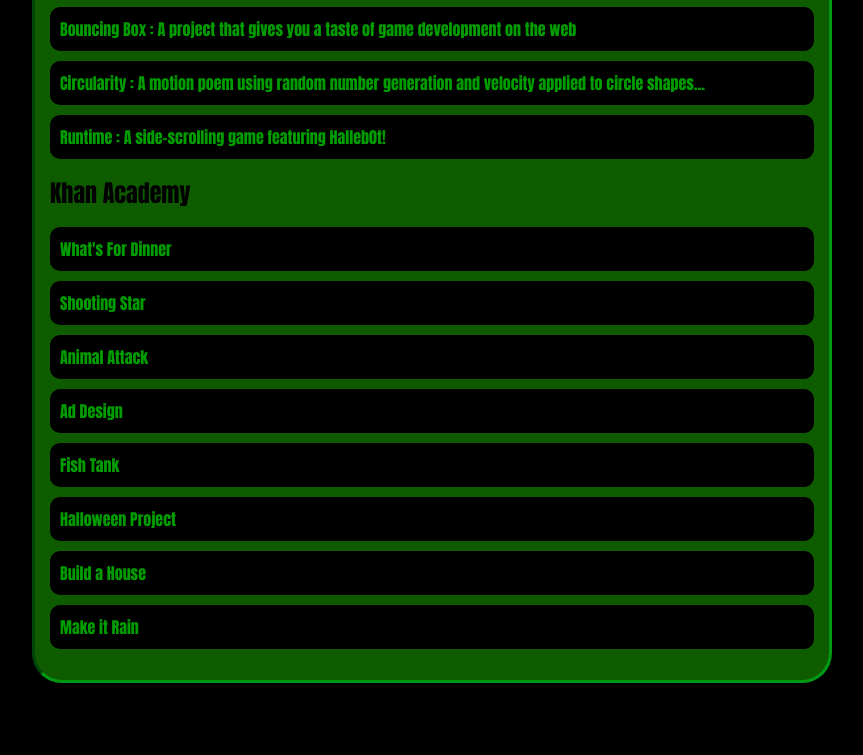
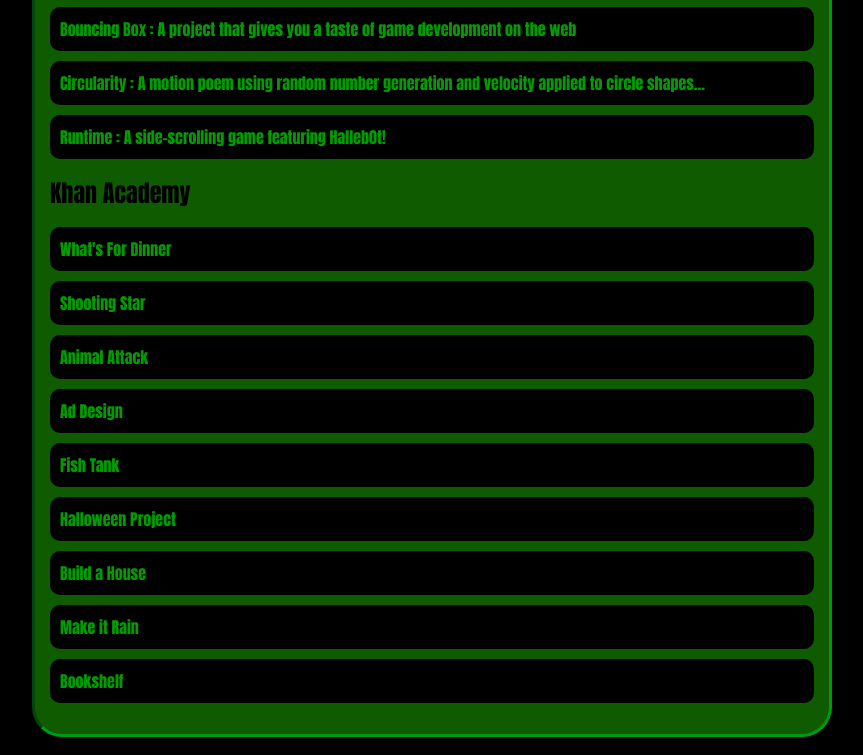
Before and after one commit to matthewscott2/matthewscott.github.io, a plain HTML site: page portfolio.html in a window 1280 px wide. Shown: the part 250-1005 px from the top of the page, without its empty margins (208-1071 px from the left). Before the commit the page ends 951 px from the top, so only its background shows below. Drawn offline with Linux system fonts and the light colour scheme.

Commit message:
new project

```diff
--- a/portfolio.html
+++ b/portfolio.html
@@ -38,6 +38,7 @@
                   <li><a href="https://www.khanacademy.org/computer-programming/boo/6429019415035904">Halloween Project</a></li>
                   <li><a href="https://www.khanacademy.org/computer-programming/calm-luh-cottage/6175275710332928">Build a House</a></li>
                   <li><a href="https://www.khanacademy.org/computer-programming/spin-off-of-project-make-it-rain/5211498978394112">Make it Rain</a></li>
+                  <li><a href="https://www.khanacademy.org/computer-programming/storage/4528039347798016">Bookshelf</a></li>
                 </ul>
             </div>
         </main>
```
